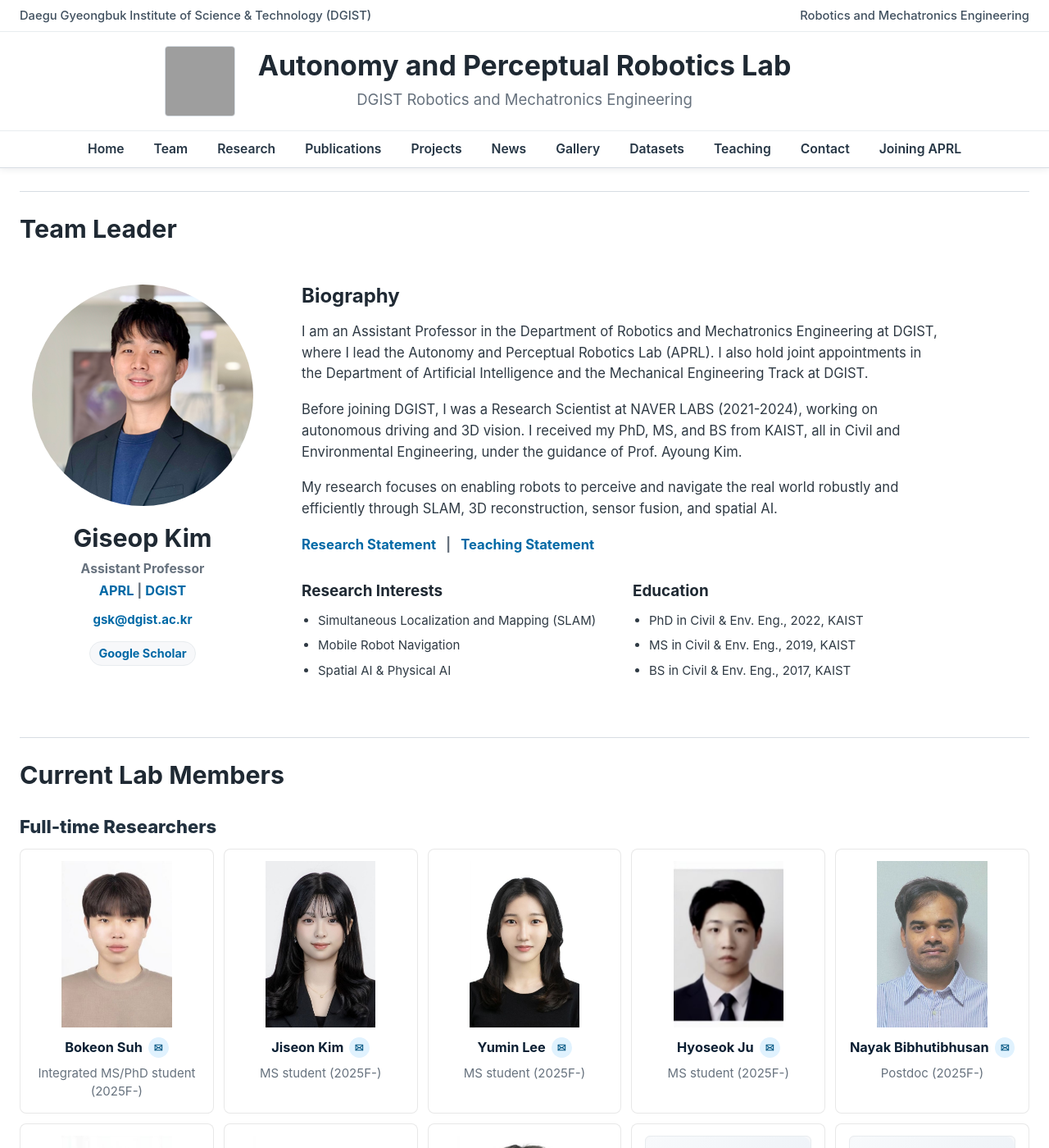
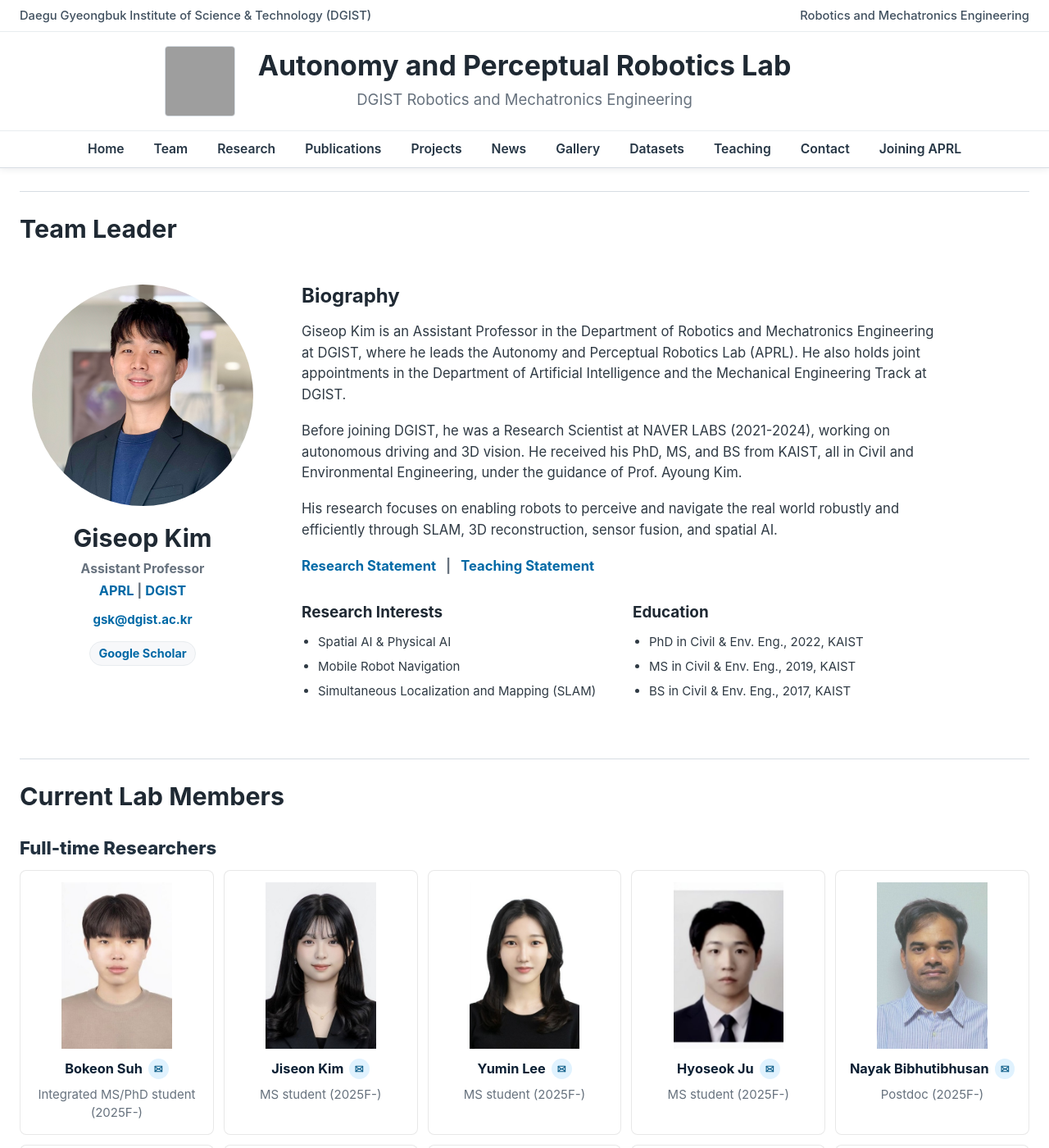
Before and after one commit to team-aprl/team-aprl.github.io, a Jekyll site: the page built from team.html, in a window 1280 px wide and 1400 px high. Shown: the whole window at 82% size. Built offline with Jekyll 4.4.1, drawn with Linux system fonts in a browser that asks for light colours; grey boxes are pictures that could not be loaded.

Commit message:
Update team page profiles

```diff
--- a/team.html
+++ b/team.html
@@ -36,20 +36,20 @@ lang: "en"
         <article class="profile-biography">
           <h2>Biography</h2>
           <p>
-            I am an Assistant Professor in the Department of Robotics and
-            Mechatronics Engineering at DGIST, where I lead the Autonomy and
-            Perceptual Robotics Lab (APRL). I also hold joint appointments in
+            Giseop Kim is an Assistant Professor in the Department of Robotics
+            and Mechatronics Engineering at DGIST, where he leads the Autonomy
+            and Perceptual Robotics Lab (APRL). He also holds joint appointments in
             the Department of Artificial Intelligence and the Mechanical
             Engineering Track at DGIST.
           </p>
           <p>
-            Before joining DGIST, I was a Research Scientist at NAVER LABS
-            (2021-2024), working on autonomous driving and 3D vision. I received
-            my PhD, MS, and BS from KAIST, all in Civil and Environmental
+            Before joining DGIST, he was a Research Scientist at NAVER LABS
+            (2021-2024), working on autonomous driving and 3D vision. He received
+            his PhD, MS, and BS from KAIST, all in Civil and Environmental
             Engineering, under the guidance of Prof. Ayoung Kim.
           </p>
           <p>
-            My research focuses on enabling robots to perceive and navigate the
+            His research focuses on enabling robots to perceive and navigate the
             real world robustly and efficiently through SLAM, 3D reconstruction,
             sensor fusion, and spatial AI.
           </p>
@@ -64,9 +64,9 @@ lang: "en"
             <section>
               <h3>Research Interests</h3>
               <ul>
+                <li>Spatial AI &amp; Physical AI</li>
+                <li>Mobile Robot Navigation</li>
                 <li>Simultaneous Localization and Mapping (SLAM)</li>
-                <li>Mobile Robot Navigation</li>
-                <li>Spatial AI &amp; Physical AI</li>
               </ul>
             </section>
 
@@ -92,42 +92,42 @@ lang: "en"
         <h2>Full-time Researchers</h2>
         <div class="team-member-grid">
           <article class="team-member-card">
-            <img class="team-member-photo" src="assets/team/bokeon-suh.jpg?v=20260525b" alt="Bokeon Suh" loading="eager" />
+            <img class="team-member-photo" src="assets/team/bokeon-suh.jpg?v=20260622" alt="Bokeon Suh" loading="eager" />
             <h3><a href="https://scholar.google.com/citations?user=ZawXymQAAAAJ&amp;hl=en">Bokeon Suh</a><button class="member-email-link" type="button" data-email="bksuh@dgist.ac.kr" aria-label="Copy email for Bokeon Suh"><svg viewBox="0 0 24 24" aria-hidden="true"><path d="M4 6h16v12H4z"/><path d="m4 7 8 6 8-6"/><path d="m4 18 6.5-6"/><path d="m20 18-6.5-6"/></svg></button></h3>
             <p>Integrated MS/PhD student (2025F-)</p>
           </article>
             <article class="team-member-card">
-              <img class="team-member-photo" src="assets/team/jiseon-kim.jpg?v=20260525b" alt="Jiseon Kim" loading="eager" />
+              <img class="team-member-photo" src="assets/team/jiseon-kim.jpg?v=20260622" alt="Jiseon Kim" loading="eager" />
               <h3><a href="https://scholar.google.com/citations?user=KK3SC5sAAAAJ&amp;hl=en">Jiseon Kim</a><button class="member-email-link" type="button" data-email="jiseon.kim@dgist.ac.kr" aria-label="Copy email for Jiseon Kim"><svg viewBox="0 0 24 24" aria-hidden="true"><path d="M4 6h16v12H4z"/><path d="m4 7 8 6 8-6"/><path d="m4 18 6.5-6"/><path d="m20 18-6.5-6"/></svg></button></h3>
               <p>MS student (2025F-)</p>
             </article>
           <article class="team-member-card">
-            <img class="team-member-photo" src="assets/team/yumin-lee.jpg?v=20260525b" alt="Yumin Lee" loading="eager" />
+            <img class="team-member-photo" src="assets/team/yumin-lee.jpg?v=20260622" alt="Yumin Lee" loading="eager" />
             <h3>Yumin Lee<button class="member-email-link" type="button" data-email="yumin.lee@dgist.ac.kr" aria-label="Copy email for Yumin Lee"><svg viewBox="0 0 24 24" aria-hidden="true"><path d="M4 6h16v12H4z"/><path d="m4 7 8 6 8-6"/><path d="m4 18 6.5-6"/><path d="m20 18-6.5-6"/></svg></button></h3>
             <p>MS student (2025F-)</p>
           </article>
             <article class="team-member-card">
-              <img class="team-member-photo" src="assets/team/hyoseok-ju.jpg?v=20260525b" alt="Hyoseok Ju" loading="eager" />
+              <img class="team-member-photo" src="assets/team/hyoseok-ju.jpg?v=20260622" alt="Hyoseok Ju" loading="eager" />
               <h3><a href="https://scholar.google.com/citations?hl=en&amp;user=aYXHS9oAAAAJ&amp;view_op=list_works">Hyoseok Ju</a><button class="member-email-link" type="button" data-email="hyoseokju@dgist.ac.kr" aria-label="Copy email for Hyoseok Ju"><svg viewBox="0 0 24 24" aria-hidden="true"><path d="M4 6h16v12H4z"/><path d="m4 7 8 6 8-6"/><path d="m4 18 6.5-6"/><path d="m20 18-6.5-6"/></svg></button></h3>
               <p>MS student (2025F-)</p>
             </article>
             <article class="team-member-card">
-              <img class="team-member-photo" src="assets/team/nayak-bibhutibhusan.jpg?v=20260525b" alt="Nayak Bibhutibhusan" loading="eager" />
+              <img class="team-member-photo" src="assets/team/nayak-bibhutibhusan.jpg?v=20260622" alt="Nayak Bibhutibhusan" loading="eager" />
               <h3><a href="https://scholar.google.com/citations?user=8MGOSscAAAAJ&amp;hl=en">Nayak Bibhutibhusan</a><button class="member-email-link" type="button" data-email="bibhutibhusan_223@dgist.ac.kr" aria-label="Copy email for Nayak Bibhutibhusan"><svg viewBox="0 0 24 24" aria-hidden="true"><path d="M4 6h16v12H4z"/><path d="m4 7 8 6 8-6"/><path d="m4 18 6.5-6"/><path d="m20 18-6.5-6"/></svg></button></h3>
               <p>Postdoc (2025F-)</p>
             </article>
             <article class="team-member-card">
-              <img class="team-member-photo" src="assets/team/doyeon-kim.jpg?v=20260525b" alt="Doyeon Kim" loading="eager" />
+              <img class="team-member-photo" src="assets/team/doyeon-kim.jpg?v=20260622" alt="Doyeon Kim" loading="eager" />
               <h3><a href="https://scholar.google.com/citations?user=W9zGnr0AAAAJ&amp;hl=en">Doyeon Kim</a><button class="member-email-link" type="button" data-email="doyeon.kim@dgist.ac.kr" aria-label="Copy email for Doyeon Kim"><svg viewBox="0 0 24 24" aria-hidden="true"><path d="M4 6h16v12H4z"/><path d="m4 7 8 6 8-6"/><path d="m4 18 6.5-6"/><path d="m20 18-6.5-6"/></svg></button></h3>
               <p>PhD student (2026S-)</p>
             </article>
           <article class="team-member-card">
-            <img class="team-member-photo" src="assets/team/beomsu-kim.jpg?v=20260525b" alt="Beomsu Kim" loading="eager" />
+            <img class="team-member-photo" src="assets/team/beomsu-kim.jpg?v=20260622" alt="Beomsu Kim" loading="eager" />
             <h3>Beomsu Kim<button class="member-email-link" type="button" data-email="beomsu.kim@dgist.ac.kr" aria-label="Copy email for Beomsu Kim"><svg viewBox="0 0 24 24" aria-hidden="true"><path d="M4 6h16v12H4z"/><path d="m4 7 8 6 8-6"/><path d="m4 18 6.5-6"/><path d="m20 18-6.5-6"/></svg></button></h3>
             <p>MS student (2026S-)</p>
           </article>
           <article class="team-member-card">
-            <img class="team-member-photo" src="assets/team/hoyun-kim.jpg?v=20260525b" alt="Hoyun Kim" loading="eager" />
+            <img class="team-member-photo" src="assets/team/hoyun-kim.jpg?v=20260622" alt="Hoyun Kim" loading="eager" />
             <h3>Hoyun Kim<button class="member-email-link" type="button" data-email="hoyunkim@dgist.ac.kr" aria-label="Copy email for Hoyun Kim"><svg viewBox="0 0 24 24" aria-hidden="true"><path d="M4 6h16v12H4z"/><path d="m4 7 8 6 8-6"/><path d="m4 18 6.5-6"/><path d="m20 18-6.5-6"/></svg></button></h3>
             <p>MS student (2026S-)</p>
           </article>
```
Also changed, not shown: other parts of team.html (+1 -0 lines), assets/giseop-kim-avatar.png, assets/team/beomsu-kim.jpg, assets/team/bokeon-suh.jpg, assets/team/doyeon-kim.jpg, assets/team/hoyun-kim.jpg, assets/team/hyoseok-ju.jpg, assets/team/jiseon-kim.jpg, assets/team/nayak-bibhutibhusan.jpg, assets/team/yumin-lee.jpg.
